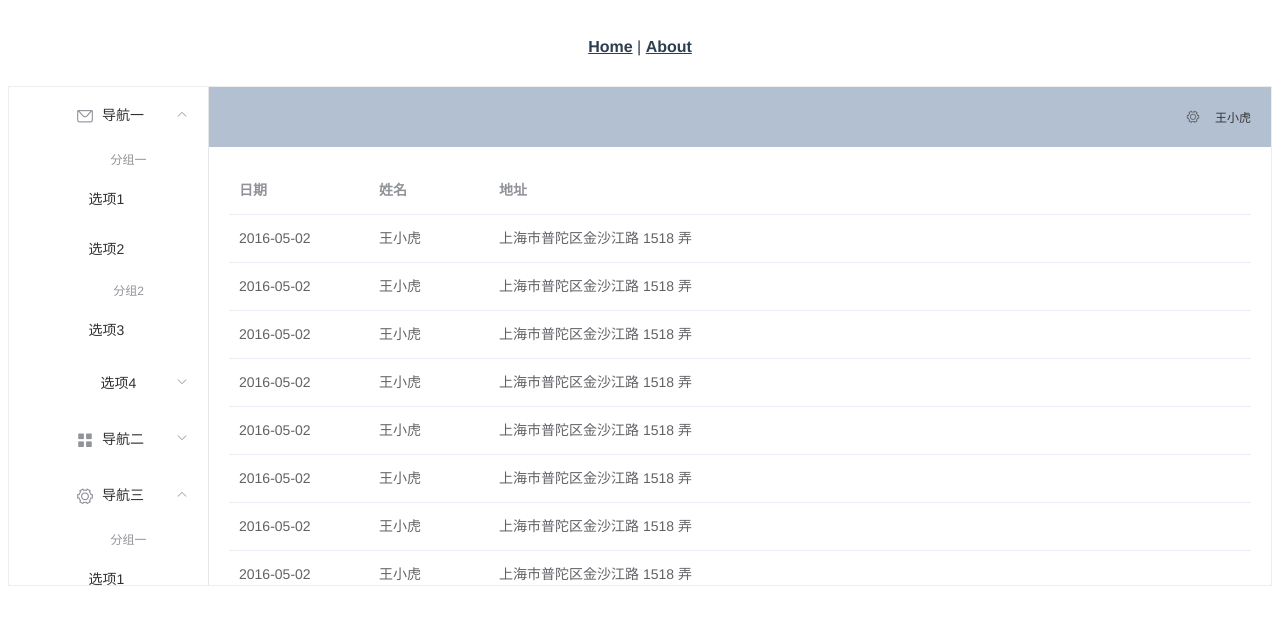
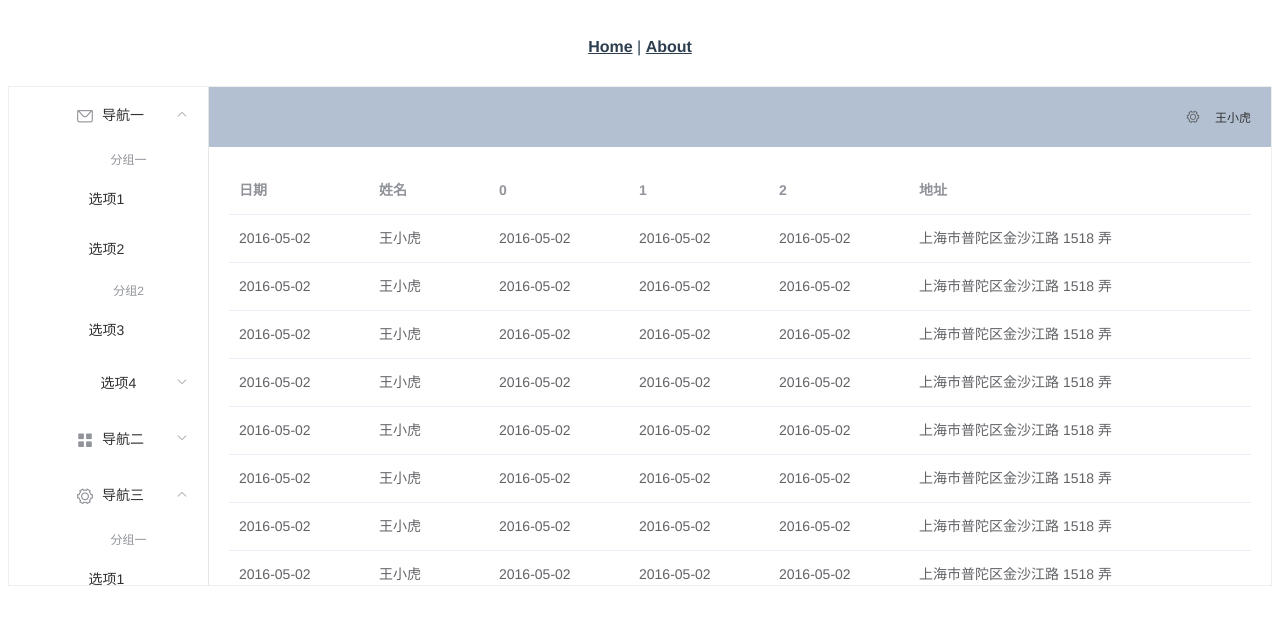
Before and after one commit to TouchFishBoys/WorkManagerClient, a Vue app: page /filelist in a window 1280 px wide. Shown: the top 624 px of the page. Built offline with nearby package versions, Linux system fonts and the light colour scheme.

Commit message:
Fix var unused

```diff
--- a/src/components/FileList.vue
+++ b/src/components/FileList.vue
@@ -74,8 +74,8 @@
           <el-table-column prop="name" label="姓名" width="120">
           </el-table-column>
           <el-table-column prop="address" label="地址"> </el-table-column>
-          <p v-for="item in cols" :key="1">
-            <el-table-column prop="date" :label="item" width="140">
+          <p v-for="(index, header) in tableHeader" :key="index">
+            <el-table-column prop="date" :label="header" width="140">
             </el-table-column>
           </p>
         </el-table>
@@ -94,7 +94,8 @@ export default {
       },
       cols = ["日期", "姓名", "地址"];
     return {
-      tableData: Array(20).fill(item)
+      tableData: Array(20).fill(item),
+      tableHeader: Array(3).fill(cols)
     };
   }
 };
```
